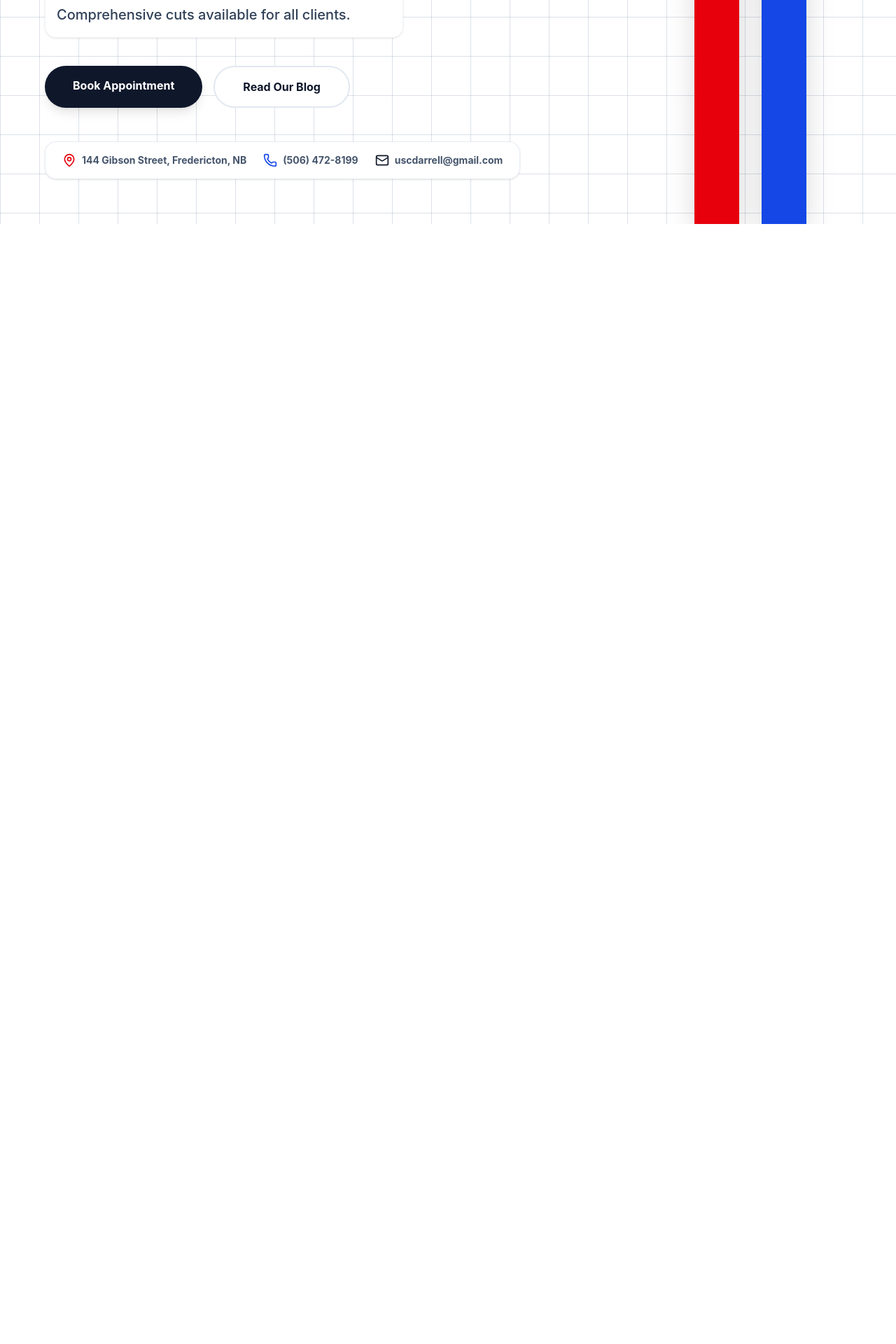
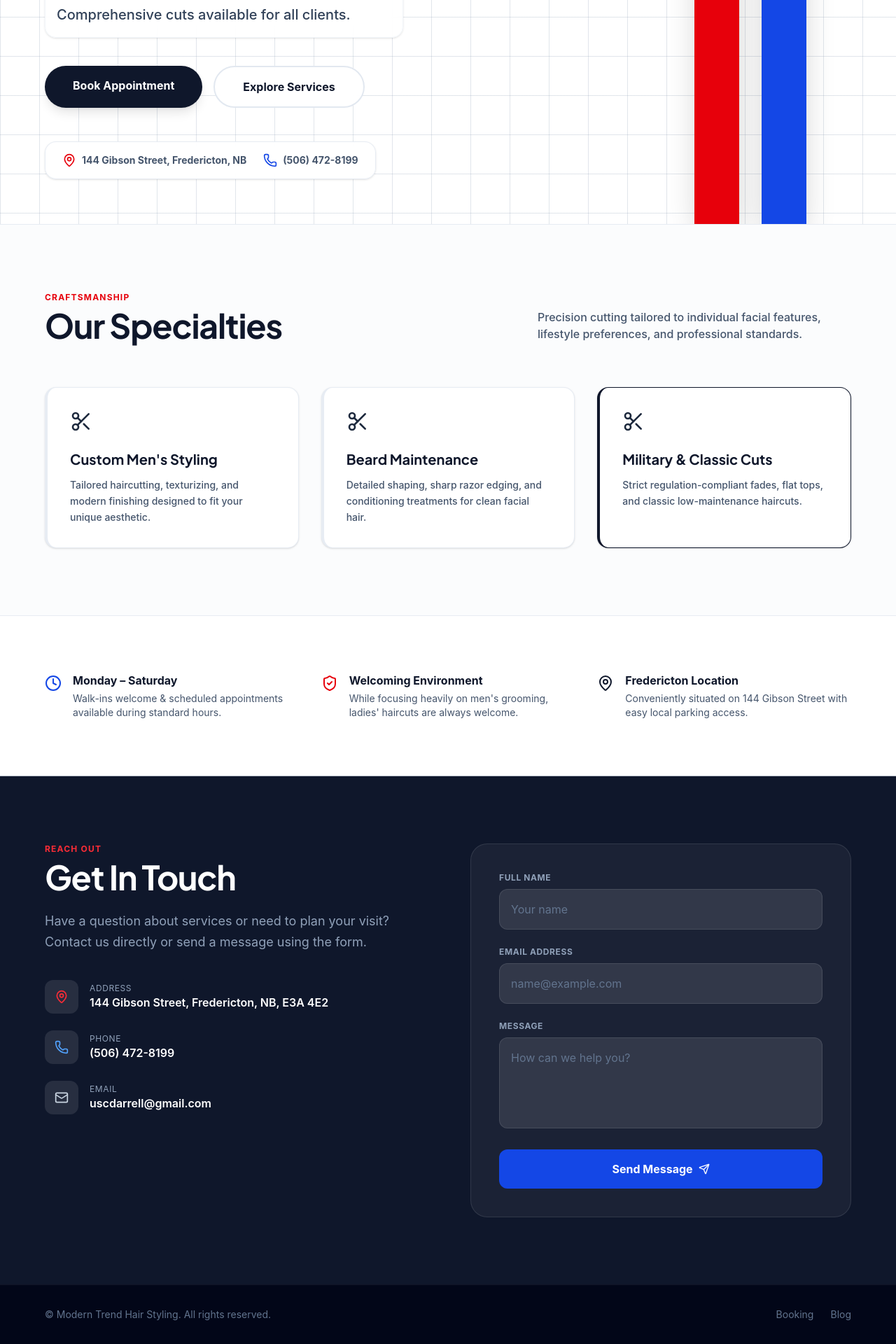
Before and after one commit to AntonKuznetsov1/modern-trend-hair-styling, a React app in the folder frontend/: page / in a window 1280 px wide. Shown: the part 480-2400 px from the top of the page at 70% size. Before the commit the page ends 800 px from the top, so only its background shows below. Built offline with nearby package versions, Linux system fonts and the light colour scheme; the HTML template or start-up script is replaced by a standard one.

Commit message:
feat: add dedicated contact, services, and shop highlight sections to landing page

```diff
--- a/frontend/src/pages/Landing.jsx
+++ b/frontend/src/pages/Landing.jsx
@@ -1,17 +1,16 @@
 import { Link } from 'react-router-dom';
-import { Mail, Phone, MapPin } from 'lucide-react';
+import { Mail, Phone, MapPin, Scissors, Clock, Send, ShieldCheck } from 'lucide-react';
 
-// COMPONENT: Solid, subtle architectural grid
+// COMPONENT: Solid architectural grid[cite: 2]
 const BackgroundPattern = () => {
   return (
     <div className="absolute inset-0 z-0 pointer-events-none overflow-hidden bg-white">
-      {/* Crisp, subtle grid lines */}
       <div
         className="absolute inset-0"
         style={{
           backgroundImage: `
-            linear-gradient(to right, rgba(148, 163, 184, 0.33) 1.5px, transparent 1.5px),
-            linear-gradient(to bottom, rgba(148, 163, 184, 0.33) 1.5px, transparent 1.5px)
+            linear-gradient(to right, rgba(148, 163, 184, 0.28) 1.5px, transparent 1.5px),
+            linear-gradient(to bottom, rgba(148, 163, 184, 0.28) 1.5px, transparent 1.5px)
           `,
           backgroundSize: '56px 56px'
         }}
@@ -22,9 +21,9 @@ const BackgroundPattern = () => {
 
 export default function Landing() {
   return (
-    <div className="relative min-h-screen bg-white overflow-hidden font-sans text-slate-900">
+    <div className="relative min-h-screen bg-white font-sans text-slate-900 selection:bg-blue-700 selection:text-white">
 
-      {/* Styles for Plus Jakarta Sans (ultra-clean Inter alternative) & animations */}
+      {/* Dynamic Font & Animation Styles[cite: 2] */}
       <style>
         {`
           @import url('https://fonts.googleapis.com/css2?family=Plus+Jakarta+Sans:wght@300;400;500;600;700;800;900&display=swap');
@@ -47,19 +46,18 @@ export default function Landing() {
         `}
       </style>
 
-      {/* Background Grid Component */}
+      {/* Hero Section Container */}
+      <div className="relative min-h-screen overflow-hidden flex flex-col justify-end">
         <BackgroundPattern />
 
-      {/* RIGHT SIDE: Animated Vertical Straps */}
+        {/* RIGHT SIDE: Animated Vertical Straps[cite: 2] */}
         <div className="absolute top-0 right-8 md:right-32 bottom-0 w-32 md:w-48 flex justify-end gap-4 md:gap-8 pointer-events-none z-0">
           <div className="w-12 md:w-16 h-full bg-red-600 animate-strap-fast shadow-2xl"></div>
           <div className="w-12 md:w-16 h-full bg-blue-700 animate-strap-slow shadow-2xl"></div>
         </div>
 
-      {/* BOTTOM LEFT: Main Page Contents */}
-      <div className="absolute inset-0 flex flex-col justify-end items-start p-8 md:p-16 w-full md:w-3/4 lg:w-2/3 z-10">
-
-        {/* Typography */}
+        {/* BOTTOM LEFT: Main Hero Contents[cite: 2] */}
+        <div className="relative z-10 p-8 md:p-16 w-full md:w-3/4 lg:w-2/3 pt-24 pb-16">
           <h1 className="font-modern-title text-6xl sm:text-7xl md:text-8xl font-medium mb-5 tracking-semibold leading-[0.95]">
             Modern <span className="text-red-600">Trend</span> <br />
             <span className="text-blue-700">Hair Styling</span>
@@ -69,18 +67,16 @@ export default function Landing() {
             Delivering distinguished grooming services with a focus on custom men's styling, sharp beard maintenance, and traditional military standards. Comprehensive cuts available for all clients.
           </p>
 
-        {/* Action Buttons */}
           <div className="flex flex-wrap gap-4 mb-12">
             <Link to="/booking" className="bg-slate-900 hover:bg-slate-800 text-white font-bold py-4 px-10 rounded-full transition-all hover:scale-105 active:scale-95 shadow-lg">
               Book Appointment
             </Link>
-          <Link to="/blog" className="bg-white/90 backdrop-blur-md border-2 border-slate-200 hover:border-slate-900 text-slate-900 font-bold py-4 px-10 rounded-full transition-all">
-            Read Our Blog
-          </Link>
+            <a href="#services" className="bg-white/90 backdrop-blur-md border-2 border-slate-200 hover:border-slate-900 text-slate-900 font-bold py-4 px-10 rounded-full transition-all">
+              Explore Services
+            </a>
           </div>
 
-        {/* Minimalist Contact Info */}
-        <div className="flex flex-col sm:flex-row gap-6 text-sm font-bold text-slate-600 bg-white/90 backdrop-blur-md px-6 py-4 rounded-2xl border border-slate-200/80 shadow-sm">
+          <div className="flex flex-col sm:flex-row gap-6 text-sm font-bold text-slate-600 bg-white/90 backdrop-blur-md px-6 py-4 rounded-2xl border border-slate-200/80 shadow-sm w-fit">
             <a href="https://maps.google.com" target="_blank" rel="noreferrer" className="flex items-center gap-2 hover:text-red-600 transition-colors">
               <MapPin className="w-5 h-5 text-red-600"/>
               144 Gibson Street, Fredericton, NB
@@ -89,13 +85,141 @@ export default function Landing() {
               <Phone className="w-5 h-5 text-blue-700"/>
               (506) 472-8199
             </a>
-          <a href="mailto:uscdarrell@gmail.com" className="flex items-center gap-2 hover:text-slate-900 transition-colors">
-            <Mail className="w-5 h-5 text-slate-900"/>
-            uscdarrell@gmail.com
+          </div>
+        </div>
+      </div>
+
+      {/* SECTION 1: SERVICES OVERVIEW */}
+      <section id="services" className="relative z-10 py-24 px-8 md:px-16 border-t border-slate-200/80 bg-slate-50/50">
+        <div className="max-w-6xl mx-auto">
+          <div className="flex flex-col md:flex-row md:items-end justify-between mb-16 gap-4">
+            <div>
+              <span className="text-xs font-bold uppercase tracking-widest text-red-600 mb-2 block">Craftsmanship</span>
+              <h2 className="font-modern-title text-4xl md:text-5xl font-bold tracking-tight text-slate-900">Our Specialties</h2>
+            </div>
+            <p className="text-slate-600 max-w-md font-medium">Precision cutting tailored to individual facial features, lifestyle preferences, and professional standards.</p>
+          </div>
+
+          <div className="grid grid-cols-1 md:grid-cols-3 gap-8">
+            {[
+              { title: "Custom Men's Styling", desc: "Tailored haircutting, texturizing, and modern finishing designed to fit your unique aesthetic.", border: "border-blue-700" },
+              { title: "Beard Maintenance", desc: "Detailed shaping, sharp razor edging, and conditioning treatments for clean facial hair.", border: "border-red-600" },
+              { title: "Military & Classic Cuts", desc: "Strict regulation-compliant fades, flat tops, and classic low-maintenance haircuts.", border: "border-slate-900" }
+            ].map((service, idx) => (
+              <div key={idx} className={`bg-white p-8 rounded-2xl border-l-4 ${service.border} border-y border-r border-slate-200/80 shadow-sm hover:shadow-md transition-all`}>
+                <Scissors className="w-8 h-8 text-slate-800 mb-6" />
+                <h3 className="font-modern-title text-xl font-bold mb-3">{service.title}</h3>
+                <p className="text-slate-600 leading-relaxed text-sm font-medium">{service.desc}</p>
+              </div>
+            ))}
+          </div>
+        </div>
+      </section>
+
+      {/* SECTION 2: SHOP HIGHLIGHTS */}
+      <section className="relative z-10 py-20 px-8 md:px-16 border-t border-slate-200/80 bg-white">
+        <div className="max-w-6xl mx-auto grid grid-cols-1 md:grid-cols-3 gap-8">
+          <div className="flex items-start gap-4">
+            <Clock className="w-6 h-6 text-blue-700 shrink-0 mt-1" />
+            <div>
+              <h4 className="font-bold text-slate-900 mb-1">Monday – Saturday</h4>
+              <p className="text-sm text-slate-600">Walk-ins welcome & scheduled appointments available during standard hours.</p>
+            </div>
+          </div>
+          <div className="flex items-start gap-4">
+            <ShieldCheck className="w-6 h-6 text-red-600 shrink-0 mt-1" />
+            <div>
+              <h4 className="font-bold text-slate-900 mb-1">Welcoming Environment</h4>
+              <p className="text-sm text-slate-600">While focusing heavily on men's grooming, ladies' haircuts are always welcome.</p>
+            </div>
+          </div>
+          <div className="flex items-start gap-4">
+            <MapPin className="w-6 h-6 text-slate-900 shrink-0 mt-1" />
+            <div>
+              <h4 className="font-bold text-slate-900 mb-1">Fredericton Location</h4>
+              <p className="text-sm text-slate-600">Conveniently situated on 144 Gibson Street with easy local parking access.</p>
+            </div>
+          </div>
+        </div>
+      </section>
+
+      {/* SECTION 3: SEPARATE CONTACT SECTION */}
+      <section id="contact" className="relative z-10 py-24 px-8 md:px-16 border-t border-slate-200/80 bg-slate-900 text-white">
+        <div className="max-w-6xl mx-auto grid grid-cols-1 lg:grid-cols-2 gap-16">
+
+          <div>
+            <span className="text-xs font-bold uppercase tracking-widest text-red-500 mb-2 block">Reach Out</span>
+            <h2 className="font-modern-title text-4xl md:text-5xl font-bold mb-6 tracking-tight">Get In Touch</h2>
+            <p className="text-slate-400 mb-10 text-lg leading-relaxed">
+              Have a question about services or need to plan your visit? Contact us directly or send a message using the form.
+            </p>
+
+            <div className="space-y-6 text-slate-300">
+              <a href="https://maps.google.com" target="_blank" rel="noreferrer" className="flex items-center gap-4 hover:text-white transition-colors">
+                <div className="w-12 h-12 bg-white/10 rounded-xl flex items-center justify-center">
+                  <MapPin className="w-5 h-5 text-red-500" />
+                </div>
+                <div>
+                  <p className="text-xs text-slate-400 uppercase tracking-wider">Address</p>
+                  <p className="font-semibold text-white">144 Gibson Street, Fredericton, NB, E3A 4E2</p>
+                </div>
+              </a>
+
+              <a href="tel:+15064728199" className="flex items-center gap-4 hover:text-white transition-colors">
+                <div className="w-12 h-12 bg-white/10 rounded-xl flex items-center justify-center">
+                  <Phone className="w-5 h-5 text-blue-400" />
+                </div>
+                <div>
+                  <p className="text-xs text-slate-400 uppercase tracking-wider">Phone</p>
+                  <p className="font-semibold text-white">(506) 472-8199</p>
+                </div>
+              </a>
+
+              <a href="mailto:uscdarrell@gmail.com" className="flex items-center gap-4 hover:text-white transition-colors">
+                <div className="w-12 h-12 bg-white/10 rounded-xl flex items-center justify-center">
+                  <Mail className="w-5 h-5 text-slate-300" />
+                </div>
+                <div>
+                  <p className="text-xs text-slate-400 uppercase tracking-wider">Email</p>
+                  <p className="font-semibold text-white">uscdarrell@gmail.com</p>
+                </div>
               </a>
             </div>
+          </div>
+
+          <form onSubmit={(e) => e.preventDefault()} className="bg-white/5 p-8 md:p-10 rounded-3xl border border-white/10 flex flex-col gap-6">
+            <div>
+              <label className="block text-xs font-bold uppercase tracking-wider text-slate-400 mb-2">Full Name</label>
+              <input type="text" placeholder="Your name" className="w-full bg-white/10 border border-white/10 rounded-xl p-4 text-white placeholder-slate-500 focus:outline-none focus:border-blue-500 transition-colors" required />
+            </div>
+
+            <div>
+              <label className="block text-xs font-bold uppercase tracking-wider text-slate-400 mb-2">Email Address</label>
+              <input type="email" placeholder="name@example.com" className="w-full bg-white/10 border border-white/10 rounded-xl p-4 text-white placeholder-slate-500 focus:outline-none focus:border-blue-500 transition-colors" required />
+            </div>
+
+            <div>
+              <label className="block text-xs font-bold uppercase tracking-wider text-slate-400 mb-2">Message</label>
+              <textarea rows="4" placeholder="How can we help you?" className="w-full bg-white/10 border border-white/10 rounded-xl p-4 text-white placeholder-slate-500 focus:outline-none focus:border-blue-500 transition-colors resize-none" required></textarea>
+            </div>
+
+            <button type="submit" className="bg-blue-700 hover:bg-blue-600 text-white font-bold py-4 rounded-xl flex items-center justify-center gap-2 transition-all active:scale-98">
+              Send Message
+              <Send className="w-4 h-4" />
+            </button>
+          </form>
 
         </div>
+      </section>
+
+      {/* FOOTER */}
+      <footer className="py-8 px-8 md:px-16 bg-slate-950 text-slate-500 text-sm border-t border-white/5 flex flex-col sm:flex-row justify-between items-center gap-4">
+        <p>© Modern Trend Hair Styling. All rights reserved.</p>
+        <div className="flex gap-6">
+          <Link to="/booking" className="hover:text-slate-300 transition-colors">Booking</Link>
+          <Link to="/blog" className="hover:text-slate-300 transition-colors">Blog</Link>
+        </div>
+      </footer>
     </div>
   );
 }
```
Lines whose indentation alone changed are shown as unchanged.
